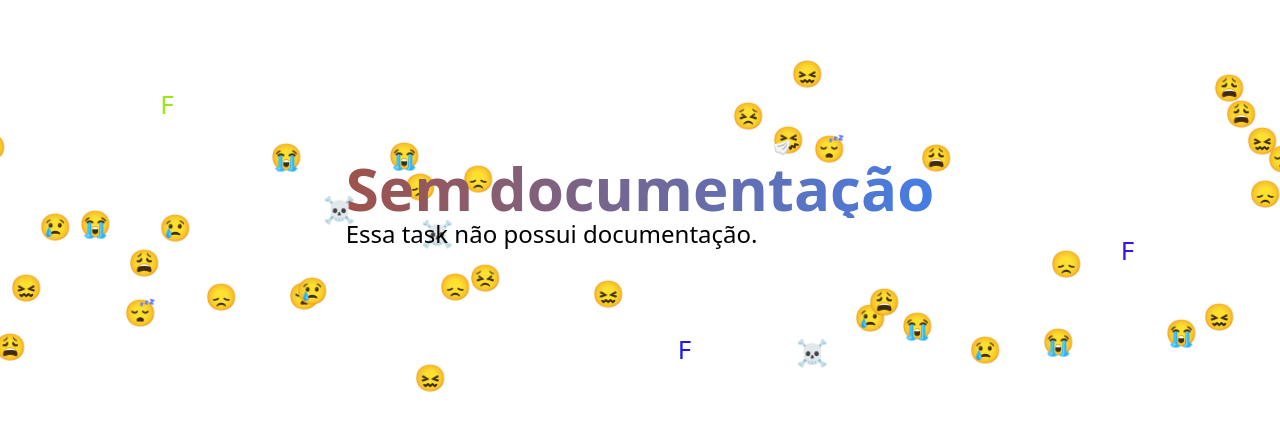
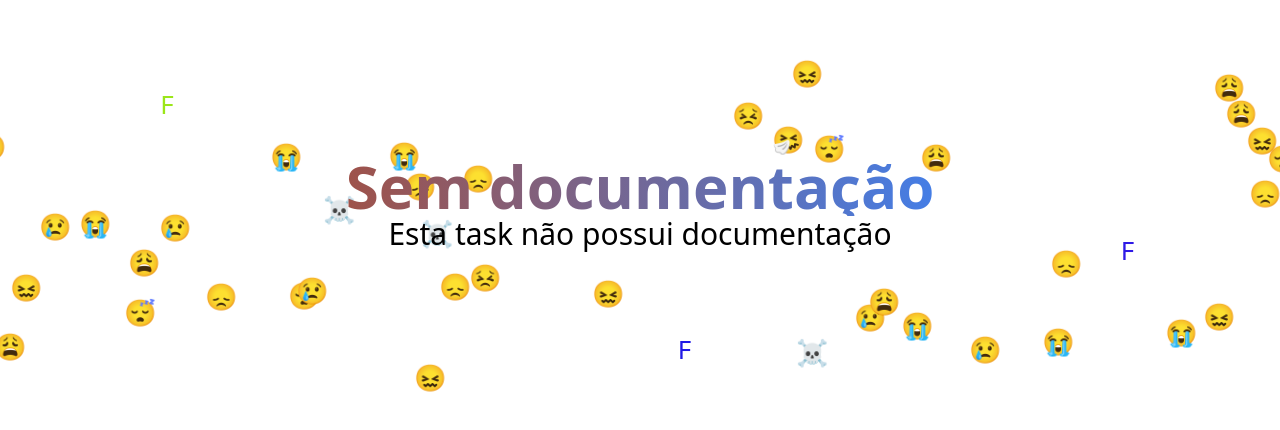
Before and after one commit to frankllinoliveiraGM/not-documentation, a plain HTML site: page index.html in a window 1280 px wide. Shown: the part 196-626 px from the top of the page. Drawn offline with nearby package versions, Linux system fonts and the light colour scheme.

Commit message:
Update task documentation message

```diff
--- a/index.html
+++ b/index.html
@@ -70,8 +70,8 @@
                 class="text-6xl font-bold bg-gradient-to-r from-orange-700 via-blue-500 to-green-400 text-transparent bg-clip-text bg-300% animate-gradient">
                 Sem documentação
             </h1>
-            <p class="text-2xl">
-                Essa task não possui documentação.
+            <p class="text-3xl text-center">
+                Esta task não possui documentação
             </p>
         </div>
     </div>
```
